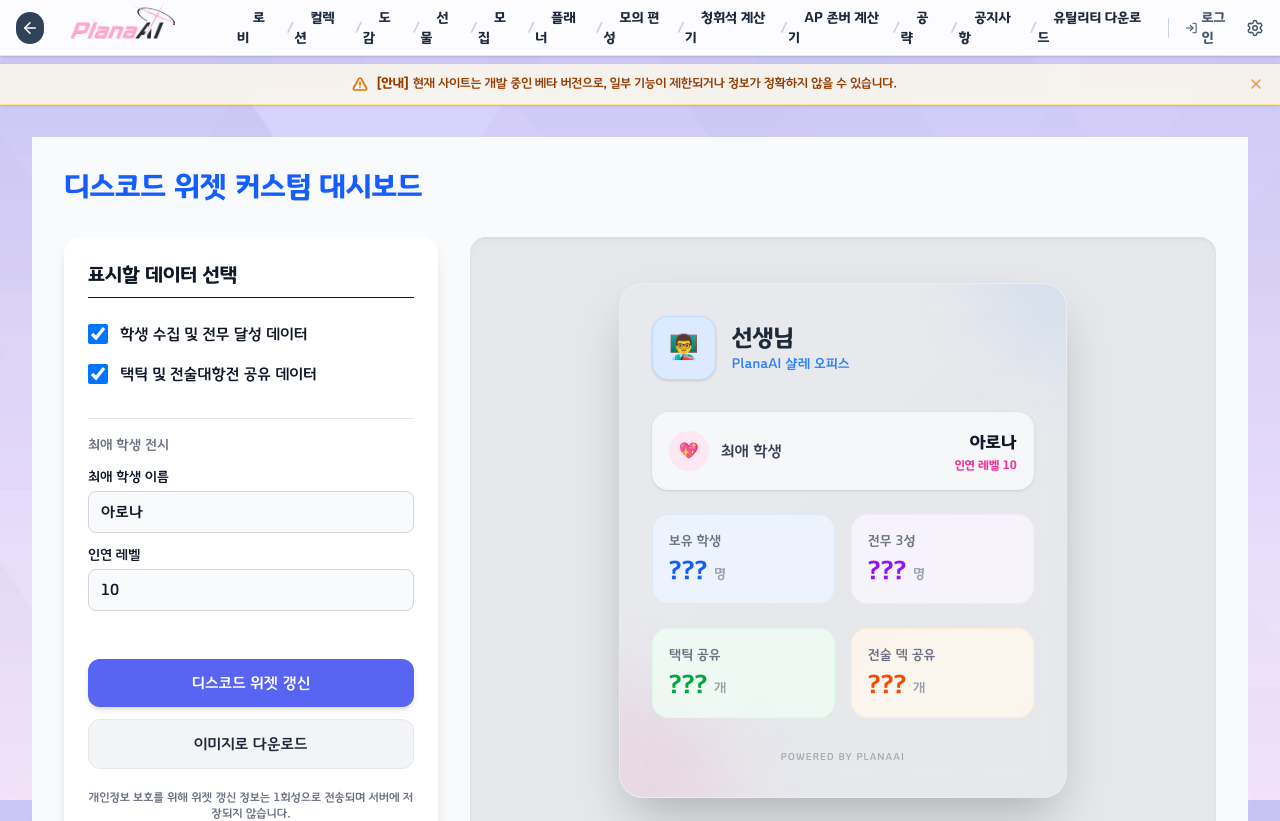
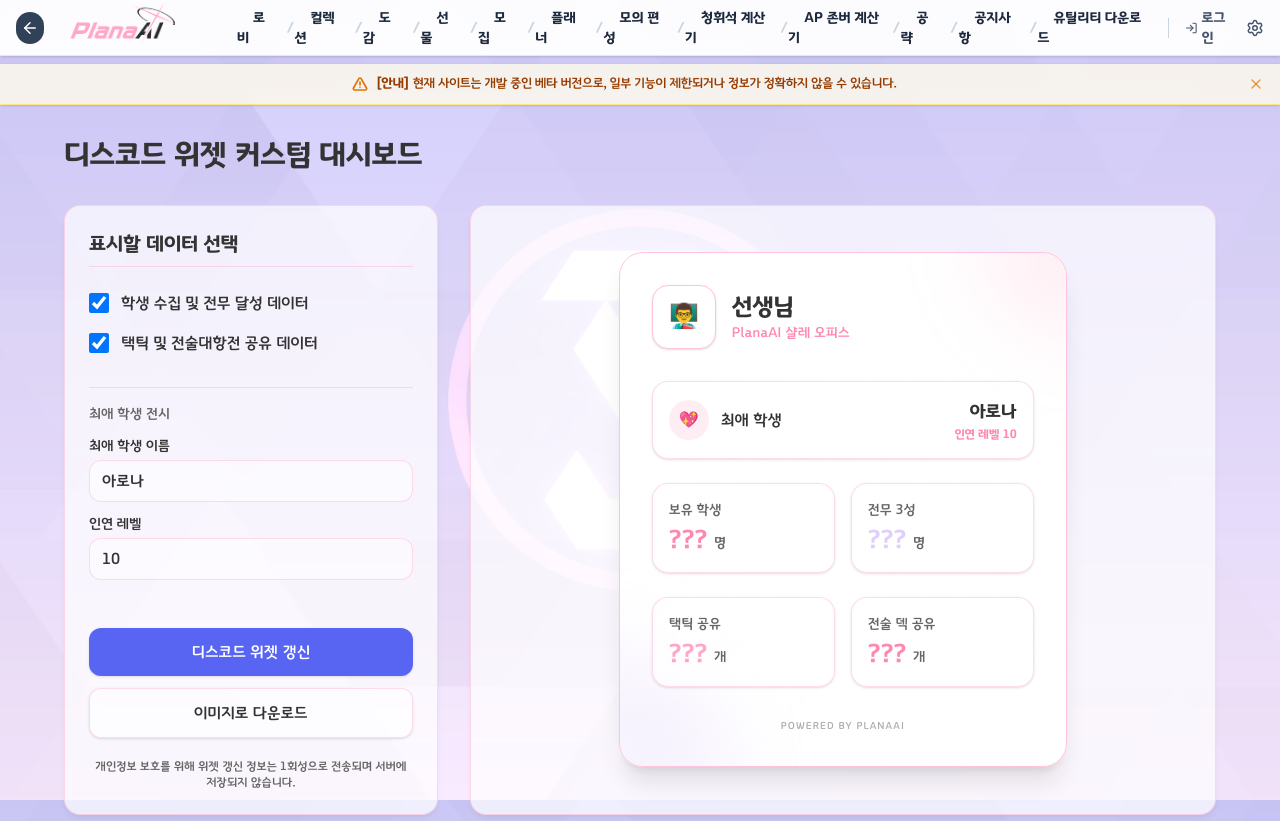
Before and after one commit to planaai/planaaiWebsite, a Next.js app in the folder client/: page /customprofile in a window 1280 px wide. Shown: the top 821 px of the page. Built offline with nearby package versions, Linux system fonts and the light colour scheme.

Commit message:
feat: add Discord profile widget customization dashboard and sync functionality

```diff
--- a/client/src/app/customprofile/page.tsx
+++ b/client/src/app/customprofile/page.tsx
@@ -115,16 +115,16 @@
   if (!isClient) return null;
 
   return (
-    <div className="min-h-screen bg-gray-50 dark:bg-gray-900 text-gray-900 dark:text-gray-100 p-8">
+    <div className="w-full fade-in-anim">
       <Head>
         <title>디스코드 위젯 커스텀 대시보드 - PlanaAI</title>
       </Head>
 
       <div className="max-w-6xl mx-auto">
-        <h1 className="text-3xl font-bold mb-8 text-blue-600 dark:text-blue-400">디스코드 위젯 커스텀 대시보드</h1>
+        <h1 className="text-3xl font-bold mb-8 text-[var(--plana-text-main)]">디스코드 위젯 커스텀 대시보드</h1>
 
         {syncMessage && (
-          <div className="mb-6 p-4 rounded-lg bg-blue-100 text-blue-800 dark:bg-blue-900 dark:text-blue-200">
+          <div className="mb-6 p-4 rounded-xl glass-panel text-[var(--plana-text-main)] border border-plana-primary">
             {syncMessage}
           </div>
         )}
@@ -132,16 +132,16 @@
         <div className="flex flex-col lg:flex-row gap-8">
 
           {/* 좌측 패널 (컨트롤러) */}
-          <div className="w-full lg:w-1/3 bg-white dark:bg-gray-800 rounded-2xl shadow-lg p-6 flex flex-col gap-6">
-            <h2 className="text-xl font-semibold border-b pb-2">표시할 데이터 선택</h2>
+          <div className="w-full lg:w-1/3 glass-panel rounded-2xl p-6 flex flex-col gap-6">
+            <h2 className="text-xl font-semibold border-b border-plana-border pb-2 text-[var(--plana-text-main)]">표시할 데이터 선택</h2>
 
-            <div className="flex flex-col gap-4">
+            <div className="flex flex-col gap-4 text-[var(--plana-text-main)]">
               <label className="flex items-center gap-3 cursor-pointer">
                 <input
                   type="checkbox"
                   checked={showStudents}
                   onChange={(e) => setShowStudents(e.target.checked)}
-                  className="w-5 h-5 rounded text-blue-600 focus:ring-blue-500"
+                  className="w-5 h-5 rounded text-plana-primary focus:ring-plana-primary border-gray-300"
                 />
                 <span>학생 수집 및 전무 달성 데이터</span>
               </label>
@@ -151,13 +151,13 @@
                   type="checkbox"
                   checked={showTactics}
                   onChange={(e) => setShowTactics(e.target.checked)}
-                  className="w-5 h-5 rounded text-blue-600 focus:ring-blue-500"
+                  className="w-5 h-5 rounded text-plana-primary focus:ring-plana-primary border-gray-300"
                 />
                 <span>택틱 및 전술대항전 공유 데이터</span>
               </label>
 
-              <div className="mt-4 pt-4 border-t border-gray-200 dark:border-gray-700">
-                <h3 className="text-sm font-medium text-gray-500 dark:text-gray-400 mb-3">최애 학생 전시</h3>
+              <div className="mt-4 pt-4 border-t border-plana-border">
+                <h3 className="text-sm font-medium text-[var(--plana-text-muted)] mb-3">최애 학생 전시</h3>
                 <div className="flex flex-col gap-3">
                   <div>
                     <label className="block text-sm mb-1">최애 학생 이름</label>
@@ -165,7 +165,7 @@
                       type="text"
                       value={favoriteStudent}
                       onChange={(e) => setFavoriteStudent(e.target.value)}
-                      className="w-full px-3 py-2 border rounded-lg bg-gray-50 dark:bg-gray-700 border-gray-300 dark:border-gray-600 focus:ring-2 focus:ring-blue-500 outline-none"
+                      className="w-full px-3 py-2 border rounded-xl bg-white/50 border-plana-border focus:ring-2 focus:ring-plana-primary outline-none text-[var(--plana-text-main)]"
                       placeholder="예: 시로코"
                     />
                   </div>
@@ -177,7 +177,7 @@
                       onChange={(e) => setBondLevel(Number(e.target.value))}
                       min="1"
                       max="100"
-                      className="w-full px-3 py-2 border rounded-lg bg-gray-50 dark:bg-gray-700 border-gray-300 dark:border-gray-600 focus:ring-2 focus:ring-blue-500 outline-none"
+                      className="w-full px-3 py-2 border rounded-xl bg-white/50 border-plana-border focus:ring-2 focus:ring-plana-primary outline-none text-[var(--plana-text-main)]"
                     />
                   </div>
                 </div>
@@ -188,99 +188,99 @@
               <button
                 onClick={handleDiscordSyncClick}
                 disabled={isSyncing}
-                className="w-full py-3 bg-[#5865F2] hover:bg-[#4752C4] text-white rounded-xl font-medium transition-colors shadow-md disabled:opacity-50"
+                className="w-full py-3 bg-[#5865F2] hover:bg-[#4752C4] text-white rounded-xl font-medium transition-colors shadow-sm disabled:opacity-50"
               >
                 {isSyncing ? '갱신 중...' : '디스코드 위젯 갱신'}
               </button>
 
               <button
                 onClick={handleDownloadImage}
-                className="w-full py-3 bg-gray-100 dark:bg-gray-700 hover:bg-gray-200 dark:hover:bg-gray-600 text-gray-800 dark:text-gray-200 rounded-xl font-medium transition-colors border border-gray-200 dark:border-gray-600"
+                className="w-full py-3 bg-white/60 hover:bg-white/80 text-[var(--plana-text-main)] rounded-xl font-medium transition-colors border border-plana-border shadow-sm"
               >
                 이미지로 다운로드
               </button>
-              <p className="text-xs text-center text-gray-500 mt-2">
+              <p className="text-xs text-center text-[var(--plana-text-muted)] mt-2">
                 개인정보 보호를 위해 위젯 갱신 정보는 1회성으로 전송되며 서버에 저장되지 않습니다.
               </p>
             </div>
           </div>
 
           {/* 우측 캔버스 (미리보기) */}
-          <div className="w-full lg:w-2/3 flex items-center justify-center bg-gray-200 dark:bg-gray-800 rounded-2xl shadow-inner p-8">
+          <div className="w-full lg:w-2/3 flex items-center justify-center glass-panel rounded-2xl p-8">
             <div
               ref={cardRef}
-              className="relative w-full max-w-md bg-white/90 dark:bg-slate-900/90 backdrop-blur-md border border-white/20 dark:border-slate-700/50 rounded-3xl shadow-2xl p-8 overflow-hidden"
+              className="relative w-full max-w-md bg-white/80 backdrop-blur-md border border-plana-primary-light rounded-3xl shadow-xl p-8 overflow-hidden"
               style={{
-                background: 'linear-gradient(135deg, rgba(255,255,255,0.1) 0%, rgba(255,255,255,0.05) 100%)',
+                background: 'linear-gradient(135deg, rgba(255,255,255,0.95) 0%, rgba(255,255,255,0.85) 100%)',
               }}
             >
               {/* 블루아카이브 스타일 장식 요소 */}
-              <div className="absolute top-0 right-0 w-32 h-32 bg-blue-500/10 rounded-bl-full -mr-10 -mt-10 blur-2xl pointer-events-none"></div>
-              <div className="absolute bottom-0 left-0 w-40 h-40 bg-pink-500/10 rounded-tr-full -ml-10 -mb-10 blur-2xl pointer-events-none"></div>
+              <div className="absolute top-0 right-0 w-32 h-32 bg-plana-primary/20 rounded-bl-full -mr-10 -mt-10 blur-2xl pointer-events-none"></div>
+              <div className="absolute bottom-0 left-0 w-40 h-40 bg-plana-accent/30 rounded-tr-full -ml-10 -mb-10 blur-2xl pointer-events-none"></div>
 
               <div className="flex items-center gap-4 mb-8">
-                <div className="w-16 h-16 rounded-2xl bg-blue-100 dark:bg-blue-900/50 flex items-center justify-center text-2xl shadow-sm border border-blue-200 dark:border-blue-800">
+                <div className="w-16 h-16 rounded-2xl bg-white flex items-center justify-center text-2xl shadow-sm border border-plana-primary-light">
                   👨‍🏫
                 </div>
                 <div>
-                  <h2 className="text-2xl font-bold text-gray-800 dark:text-white">
+                  <h2 className="text-2xl font-bold text-[var(--plana-text-main)]">
                     {user?.nickname || user?.username || '선생님'}
                   </h2>
-                  <p className="text-blue-500 text-sm font-medium">PlanaAI 샬레 오피스</p>
+                  <p className="text-plana-primary-dark text-sm font-medium">PlanaAI 샬레 오피스</p>
                 </div>
               </div>
 
               <div className="space-y-6 relative z-10">
                 {favoriteStudent && (
-                  <div className="bg-gray-50/80 dark:bg-slate-800/80 rounded-2xl p-4 flex items-center justify-between shadow-sm border border-gray-100 dark:border-slate-700">
+                  <div className="bg-white/60 rounded-2xl p-4 flex items-center justify-between shadow-sm border border-plana-border">
                     <div className="flex items-center gap-3">
-                      <div className="w-10 h-10 rounded-full bg-pink-100 flex items-center justify-center text-pink-500">
+                      <div className="w-10 h-10 rounded-full bg-plana-primary-light/30 flex items-center justify-center text-plana-primary-dark">
                         💖
                       </div>
-                      <span className="font-medium text-gray-700 dark:text-gray-200">최애 학생</span>
+                      <span className="font-medium text-[var(--plana-text-main)]">최애 학생</span>
                     </div>
                     <div className="text-right">
-                      <p className="text-lg font-bold text-gray-900 dark:text-white">{favoriteStudent}</p>
-                      <p className="text-xs text-pink-500 font-semibold">인연 레벨 {bondLevel}</p>
+                      <p className="text-lg font-bold text-[var(--plana-text-main)]">{favoriteStudent}</p>
+                      <p className="text-xs text-plana-primary-dark font-semibold">인연 레벨 {bondLevel}</p>
                     </div>
                   </div>
                 )}
 
                 {showStudents && (
                   <div className="grid grid-cols-2 gap-4">
-                    <div className="bg-blue-50/80 dark:bg-blue-900/20 rounded-2xl p-4 border border-blue-100 dark:border-blue-900/50">
-                      <p className="text-sm text-gray-500 dark:text-gray-400 mb-1">보유 학생</p>
-                      <p className="text-2xl font-bold text-blue-600 dark:text-blue-400">??? <span className="text-sm font-normal text-gray-400">명</span></p>
+                    <div className="bg-white/60 rounded-2xl p-4 border border-plana-border shadow-sm">
+                      <p className="text-sm text-[var(--plana-text-muted)] mb-1">보유 학생</p>
+                      <p className="text-2xl font-bold text-plana-primary-dark">??? <span className="text-sm font-normal text-[var(--plana-text-muted)]">명</span></p>
                     </div>
-                    <div className="bg-purple-50/80 dark:bg-purple-900/20 rounded-2xl p-4 border border-purple-100 dark:border-purple-900/50">
-                      <p className="text-sm text-gray-500 dark:text-gray-400 mb-1">전무 3성</p>
-                      <p className="text-2xl font-bold text-purple-600 dark:text-purple-400">??? <span className="text-sm font-normal text-gray-400">명</span></p>
+                    <div className="bg-white/60 rounded-2xl p-4 border border-plana-border shadow-sm">
+                      <p className="text-sm text-[var(--plana-text-muted)] mb-1">전무 3성</p>
+                      <p className="text-2xl font-bold text-[var(--plana-accent)]">??? <span className="text-sm font-normal text-[var(--plana-text-muted)]">명</span></p>
                     </div>
                   </div>
                 )}
 
                 {showTactics && (
                   <div className="grid grid-cols-2 gap-4">
-                    <div className="bg-green-50/80 dark:bg-green-900/20 rounded-2xl p-4 border border-green-100 dark:border-green-900/50">
-                      <p className="text-sm text-gray-500 dark:text-gray-400 mb-1">택틱 공유</p>
-                      <p className="text-2xl font-bold text-green-600 dark:text-green-400">??? <span className="text-sm font-normal text-gray-400">개</span></p>
+                    <div className="bg-white/60 rounded-2xl p-4 border border-plana-border shadow-sm">
+                      <p className="text-sm text-[var(--plana-text-muted)] mb-1">택틱 공유</p>
+                      <p className="text-2xl font-bold text-plana-primary">??? <span className="text-sm font-normal text-[var(--plana-text-muted)]">개</span></p>
                     </div>
-                    <div className="bg-orange-50/80 dark:bg-orange-900/20 rounded-2xl p-4 border border-orange-100 dark:border-orange-900/50">
-                      <p className="text-sm text-gray-500 dark:text-gray-400 mb-1">전술 덱 공유</p>
-                      <p className="text-2xl font-bold text-orange-600 dark:text-orange-400">??? <span className="text-sm font-normal text-gray-400">개</span></p>
+                    <div className="bg-white/60 rounded-2xl p-4 border border-plana-border shadow-sm">
+                      <p className="text-sm text-[var(--plana-text-muted)] mb-1">전술 덱 공유</p>
+                      <p className="text-2xl font-bold text-plana-primary-dark">??? <span className="text-sm font-normal text-[var(--plana-text-muted)]">개</span></p>
                     </div>
                   </div>
                 )}
 
                 {(!showStudents && !showTactics && !favoriteStudent) && (
-                  <div className="py-12 text-center text-gray-400">
+                  <div className="py-12 text-center text-[var(--plana-text-muted)]">
                     좌측 패널에서 표시할 데이터를 선택해주세요.
                   </div>
                 )}
               </div>
 
-              <div className="mt-8 text-center opacity-30">
-                <p className="text-[10px] font-mono tracking-widest uppercase">Powered by PlanaAI</p>
+              <div className="mt-8 text-center opacity-40">
+                <p className="text-[10px] font-mono tracking-widest uppercase text-[var(--plana-text-main)]">Powered by PlanaAI</p>
               </div>
             </div>
           </div>
```
